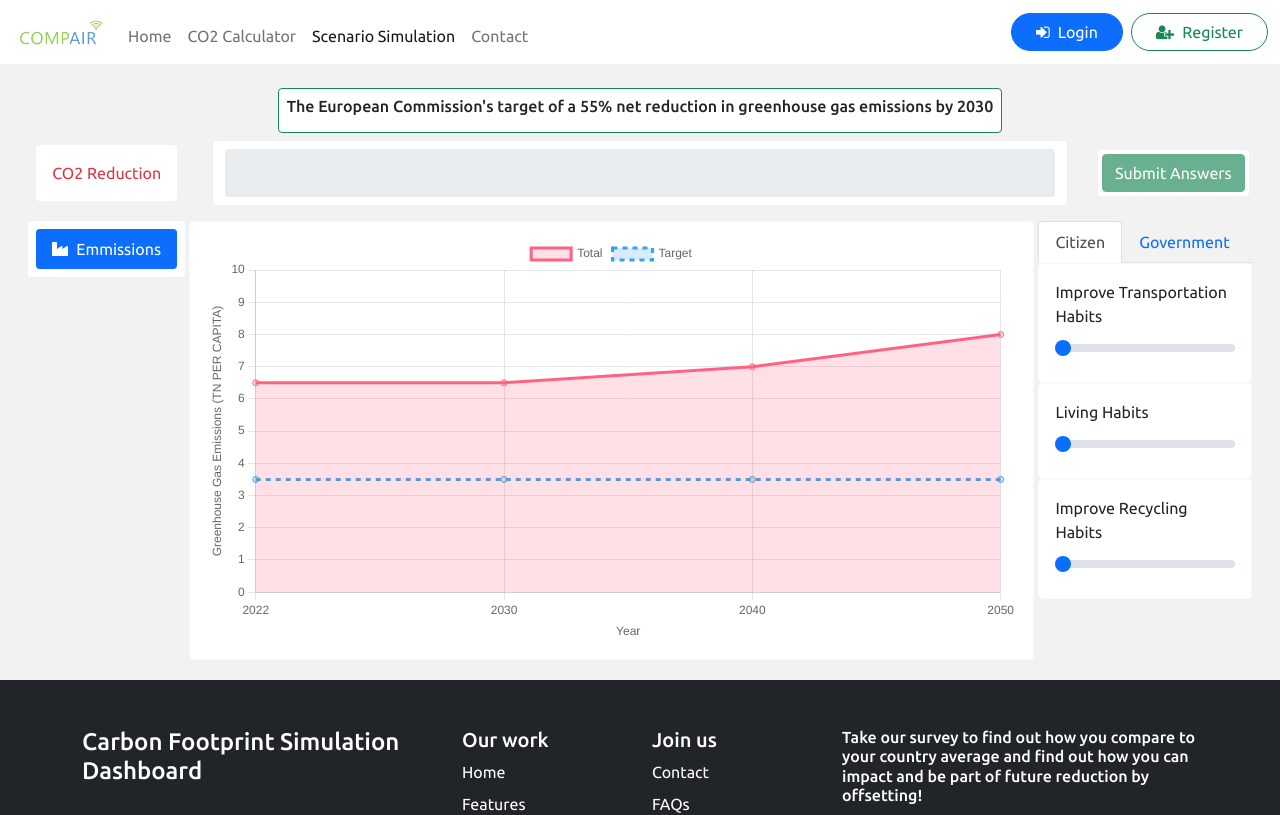
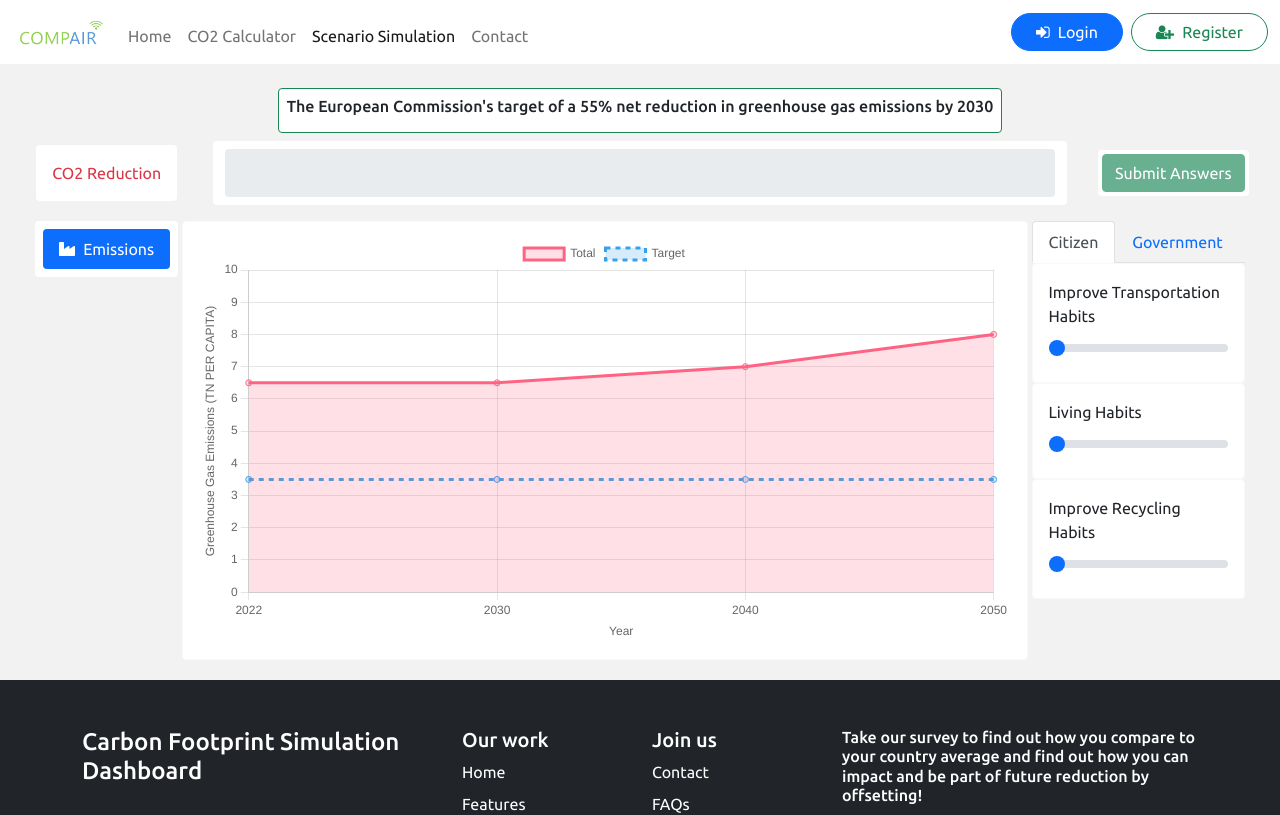
Before and after one commit to pap-panos/CO2Calc, a React (Create React App) app: page /simulation in a window 1280 px wide. Shown: the top 815 px of the page. Built offline with nearby package versions, Linux system fonts and the light colour scheme; no server answers.

Commit message:
emissions

```diff
--- a/src/components/Simulation/Sidebar.jsx
+++ b/src/components/Simulation/Sidebar.jsx
@@ -22,7 +22,7 @@ const Sidebar = () => {
           aria-selected="true"
         >
           <FontAwesomeIcon icon={faIndustry} className="me-2"></FontAwesomeIcon>
-          Emmissions
+          Emissions
         </button>
       </div>
     </div>
```
